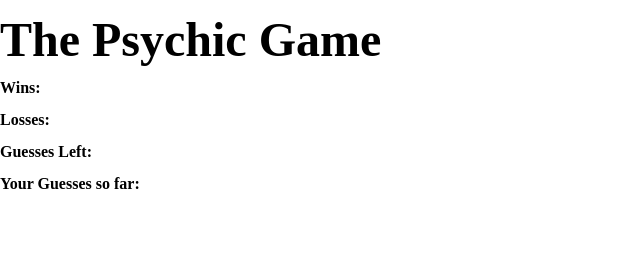
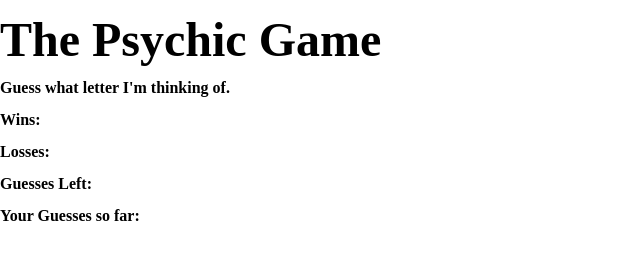
Before and after one commit to hungle913/Psychic-Game, a plain HTML site: page index.html in a window 1280 px wide. Shown: the whole page, without its empty margins (0-640 px from the left). Drawn offline with Linux system fonts and the light colour scheme.

Commit message:
forgot to add instruction for game.

```diff
--- a/index.html
+++ b/index.html
@@ -14,6 +14,10 @@
     <br>
 
     <h1>The Psychic Game</h1>
+
+    <br>
+
+    <p>Guess what letter I'm thinking of.</p>
 
     <br>
 
```
